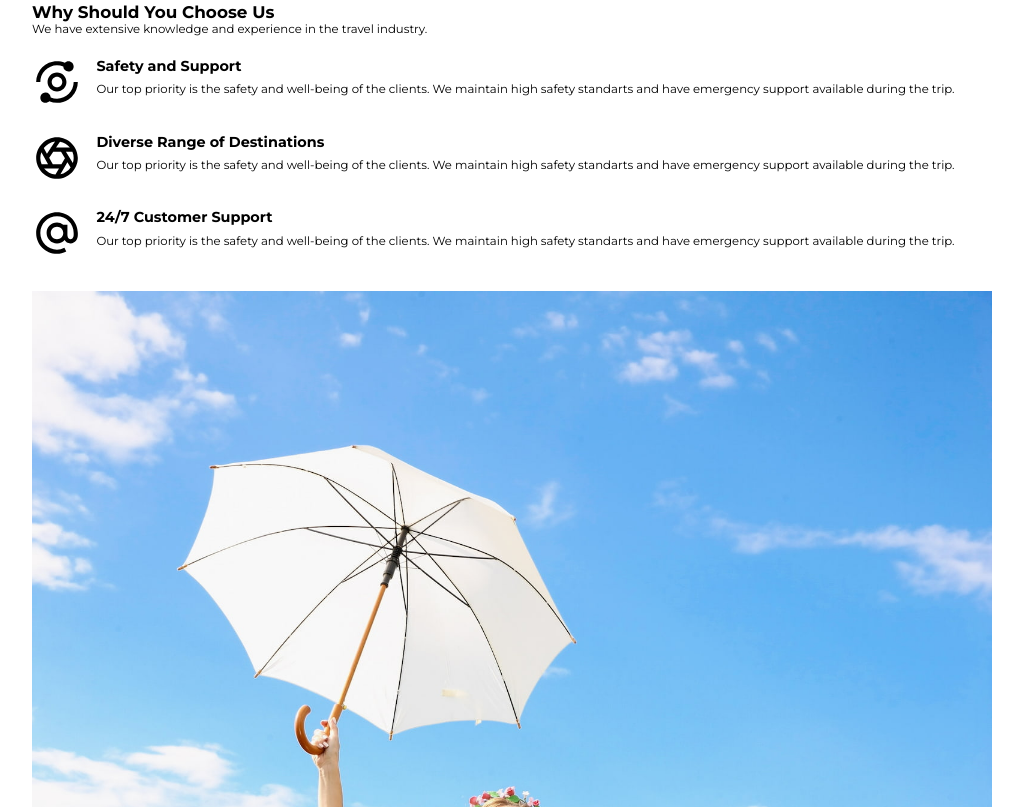
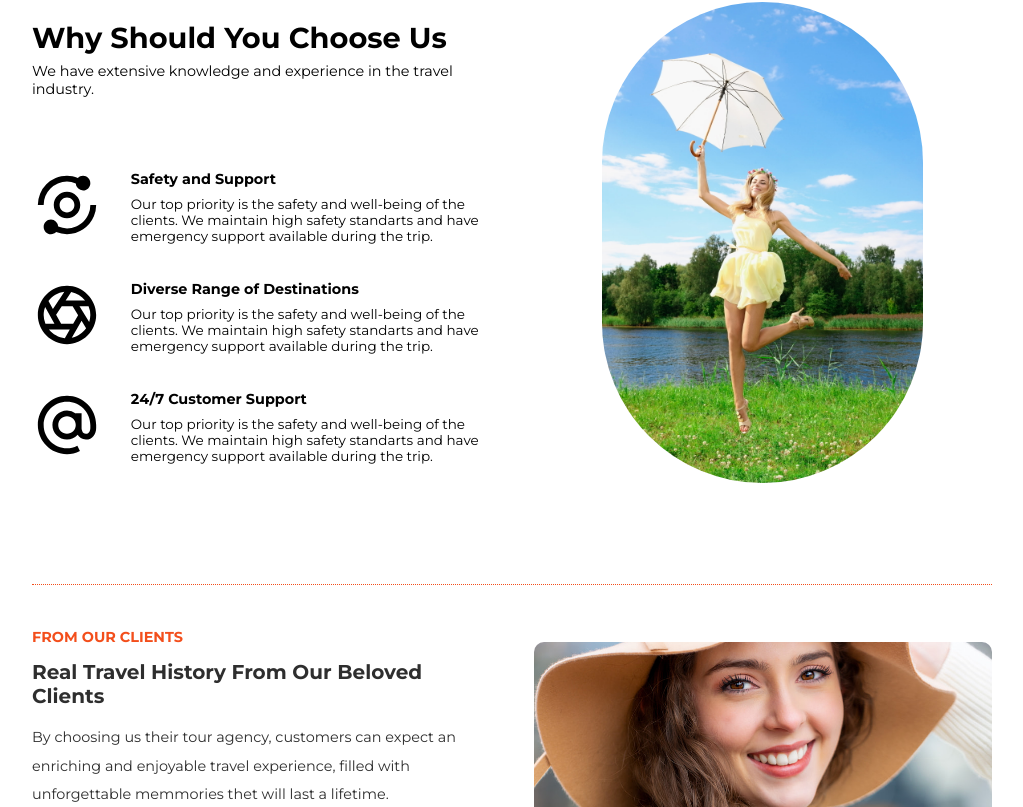
Before and after one commit to freetimezp/js-travel-08, a React (Vite) app: page / in a window 1280 px wide. Shown: the part 2193-3000 px from the top of the page, without its empty margins (128-1151 px from the left). Built offline with nearby package versions, Linux system fonts and the light colour scheme.

Commit message:
14. js-travel-08. Portfolio, Review. Responsive.

```diff
--- a/src/Components/Portfolio/Portfolio.css
+++ b/src/Components/Portfolio/Portfolio.css
@@ -31,4 +31,88 @@
 }
 .portfolio .secContainer .leftContent .grid .singlePortfolio .info h4 {
   padding-bottom: 0.5rem;
+}
+
+@media screen and (min-width: 480px) {
+  .portfolio .secContainer .leftContent .secHeading h3 {
+    font-size: var(--h2FontSize);
+  }
+  .portfolio .secContainer .leftContent .secHeading p {
+    font-size: var(--normalFontSize);
+    padding: 0.5rem 0;
+  }
+  .portfolio .secContainer .leftContent .grid .singlePortfolio {
+    gap: 1.1rem;
+  }
+  .portfolio .secContainer .leftContent .grid .singlePortfolio .iconDiv svg {
+    height: 70px;
+    width: 70px;
+  }
+  .portfolio .secContainer .leftContent .grid .singlePortfolio .info h4 {
+    font-size: var(--h3FontSize);
+  }
+  .portfolio .secContainer .leftContent .grid .singlePortfolio .info p {
+    font-size: var(--normalFontSize);
+  }
+}
+@media screen and (min-width: 660px) {
+  .portfolio .secContainer .leftContent .secHeading h3 {
+    font-size: 2rem;
+  }
+  .portfolio .secContainer .leftContent .secHeading p {
+    font-size: var(--h3FontSize);
+  }
+  .portfolio .secContainer .leftContent .grid {
+    grid-template-columns: repeat(2, 1fr);
+  }
+  .portfolio .secContainer .leftContent .grid .singlePortfolio {
+    gap: 1.5rm;
+  }
+  .portfolio .secContainer .rightContent img {
+    width: 65%;
+    display: block;
+    margin: auto;
+    border-radius: 15rem;
+  }
+}
+@media screen and (min-width: 820px) {
+  .portfolio .secContainer {
+    grid-template-columns: repeat(2, 1fr);
+  }
+  .portfolio .secContainer .leftContent .secHeading h3 {
+    font-size: var(--h2FontSize);
+  }
+  .portfolio .secContainer .leftContent .secHeading p {
+    font-size: var(--h3FontSize);
+  }
+  .portfolio .secContainer .leftContent .grid {
+    grid-template-columns: repeat(1, 1fr);
+  }
+  .portfolio .secContainer .leftContent .grid .singlePortfolio {
+    gap: 1.5rem;
+  }
+  .portfolio .secContainer .rightContent img {
+    max-width: 70%;
+  }
+}
+@media screen and (min-width: 1240px) {
+  .portfolio .secContainer {
+    gap: 3rem;
+  }
+  .portfolio .secContainer .leftContent .secHeading h3 {
+    font-size: 2rem;
+  }
+  .portfolio .secContainer .leftContent .secHeading p {
+    font-size: var(--h3FontSize);
+  }
+  .portfolio .secContainer .leftContent .grid {
+    gap: 2.5rem;
+    margin-top: 3rem;
+  }
+  .portfolio .secContainer .leftContent .grid .singlePortfolio {
+    gap: 2rem;
+  }
+  .portfolio .secContainer .rightContent img {
+    width: 90%;
+  }
 }/*# sourceMappingURL=Portfolio.css.map */
--- a/src/Components/Portfolio/Portfolio.scss
+++ b/src/Components/Portfolio/Portfolio.scss
@@ -46,3 +46,149 @@
         }
     }
 }
+
+@media screen and (min-width: 480px) {
+    .portfolio {
+        .secContainer {
+            .leftContent {
+                .secHeading {
+                    h3 {
+                        font-size: var(--h2FontSize);
+                    }
+
+                    p {
+                        font-size: var(--normalFontSize);
+                        padding: 0.5rem 0;
+                    }
+                }
+
+                .grid {
+                    .singlePortfolio {
+                        gap: 1.1rem;
+
+                        .iconDiv {
+                            svg {
+                                height: 70px;
+                                width: 70px;
+                            }
+                        }
+
+                        .info {
+                            h4 {
+                                font-size: var(--h3FontSize);
+                            }
+
+                            p {
+                                font-size: var(--normalFontSize);
+                            }
+                        }
+                    }
+                }
+            }
+        }
+    }
+}
+
+@media screen and (min-width: 660px) {
+    .portfolio {
+        .secContainer {
+            .leftContent {
+                .secHeading {
+                    h3 {
+                        font-size: 2rem;
+                    }
+
+                    p {
+                        font-size: var(--h3FontSize);
+                    }
+                }
+
+                .grid {
+                    grid-template-columns: repeat(2, 1fr);
+
+                    .singlePortfolio {
+                        gap: 1.5rm;
+                    }
+                }
+            }
+
+            .rightContent {
+                img {
+                    width: 65%;
+                    display: block;
+                    margin: auto;
+                    border-radius: 15rem;
+                }
+            }
+        }
+    }
+}
+
+@media screen and (min-width: 820px) {
+    .portfolio {
+        .secContainer {
+            grid-template-columns: repeat(2, 1fr);
+
+            .leftContent {
+                .secHeading {
+                    h3 {
+                        font-size: var(--h2FontSize);
+                    }
+
+                    p {
+                        font-size: var(--h3FontSize);
+                    }
+                }
+
+                .grid {
+                    grid-template-columns: repeat(1, 1fr);
+
+                    .singlePortfolio {
+                        gap: 1.5rem;
+                    }
+                }
+            }
+
+            .rightContent {
+                img {
+                    max-width: 70%;
+                }
+            }
+        }
+    }
+}
+
+@media screen and (min-width: 1240px) {
+    .portfolio {
+        .secContainer {
+            gap: 3rem;
+
+            .leftContent {
+                .secHeading {
+                    h3 {
+                        font-size: 2rem;
+                    }
+
+                    p {
+                        font-size: var(--h3FontSize);
+                    }
+                }
+
+                .grid {
+                    gap: 2.5rem;
+                    margin-top: 3rem;
+
+                    .singlePortfolio {
+                        gap: 2rem;
+                    }
+                }
+            }
+
+            .rightContent {
+                img {
+                    width: 90%;
+                }
+            }
+        }
+    }
+}
--- a/src/Components/Reviews/Reviews.css
+++ b/src/Components/Reviews/Reviews.css
@@ -64,4 +64,65 @@
 .review .imgDiv img {
   -o-object-fit: cover;
      object-fit: cover;
+}
+
+@media screen and (min-width: 480px) {
+  .review .secContainer .textDiv .redText {
+    font-size: var(--normalFontSize);
+  }
+  .review .secContainer .textDiv h3 {
+    font-size: 20px;
+    colro: var(--blackColor);
+  }
+  .review .secContainer .textDiv p {
+    color: var(--blackColor);
+    font-size: var(--normalFontSize);
+  }
+  .review .secContainer .textDiv .stars .icon {
+    font-size: var(--h2FontSize);
+  }
+  .review .imgDiv {
+    height: 350px;
+    width: 100%;
+  }
+  .review .imgDiv img {
+    height: 100%;
+    width: 100%;
+  }
+}
+@media screen and (min-width: 740px) {
+  .review .secContainer {
+    grid-template-columns: repeat(2, 1fr);
+    border-top: 1px dotted var(--primaryColor);
+    padding: 3rem 0;
+  }
+  .review .secContainer .textDiv .redText {
+    font-size: var(--normalFontSize);
+  }
+  .review .secContainer .textDiv h3 {
+    font-size: 20px;
+  }
+  .review .imgDiv {
+    height: 250px;
+    width: 100%;
+  }
+  .review .imgDiv img {
+    height: 100%;
+    width: 100%;
+  }
+}
+@media screen and (min-width: 1240px) {
+  .review .secContainer {
+    gap: 3rem;
+  }
+  .review .secContainer .textDiv .redText {
+    font-size: var(--h3FontSize);
+  }
+  .review .secContainer .textDiv h1 {
+    font-size: var(--h1FontSize);
+  }
+  .review .secContainer .textDiv p {
+    font-size: var(--h3FontSize);
+    line-height: 2rem;
+  }
 }/*# sourceMappingURL=Reviews.css.map */
--- a/src/Components/Reviews/Reviews.scss
+++ b/src/Components/Reviews/Reviews.scss
@@ -78,3 +78,94 @@
         }
     }
 }
+
+@media screen and (min-width: 480px) {
+    .review {
+        .secContainer {
+            .textDiv {
+                .redText {
+                    font-size: var(--normalFontSize);
+                }
+
+                h3 {
+                    font-size: 20px;
+                    colro: var(--blackColor);
+                }
+
+                p {
+                    color: var(--blackColor);
+                    font-size: var(--normalFontSize);
+                }
+
+                .stars {
+                    .icon {
+                        font-size: var(--h2FontSize);
+                    }
+                }
+            }
+        }
+
+        .imgDiv {
+            height: 350px;
+            width: 100%;
+
+            img {
+                height: 100%;
+                width: 100%;
+            }
+        }
+    }
+}
+
+@media screen and (min-width: 740px) {
+    .review {
+        .secContainer {
+            grid-template-columns: repeat(2, 1fr);
+            border-top: 1px dotted var(--primaryColor);
+            padding: 3rem 0;
+
+            .textDiv {
+                .redText {
+                    font-size: var(--normalFontSize);
+                }
+
+                h3 {
+                    font-size: 20px;
+                }
+            }
+        }
+
+        .imgDiv {
+            height: 250px;
+            width: 100%;
+
+            img {
+                height: 100%;
+                width: 100%;
+            }
+        }
+    }
+}
+
+@media screen and (min-width: 1240px) {
+    .review {
+        .secContainer {
+            gap: 3rem;
+
+            .textDiv {
+                .redText {
+                    font-size: var(--h3FontSize);
+                }
+
+                h1 {
+                    font-size: var(--h1FontSize);
+                }
+
+                p {
+                    font-size: var(--h3FontSize);
+                    line-height: 2rem;
+                }
+            }
+        }
+    }
+}
```
Also changed, not shown: 2 other files (tests, documents, lock files or other folders).
